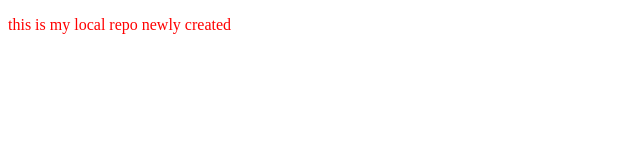
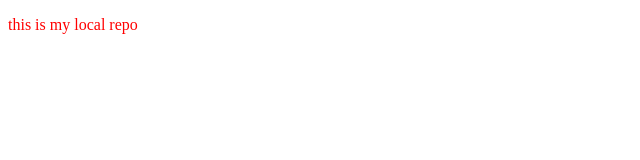
Before and after one commit to 19guruvarun/newLocalRepo, a plain HTML site: page index.html in a window 1280 px wide. Shown: the whole page, without its empty margins (0-640 px from the left). Drawn offline with Linux system fonts and the light colour scheme.

Commit message:
modified

```diff
--- a/index.html
+++ b/index.html
@@ -7,6 +7,6 @@
     <link rel="stylesheet" href="./index.css">
 </head>
 <body>
-    <p>this is my local repo newly created</p>
+    <p>this is my local repo </p>
 </body>
 </html>
```
